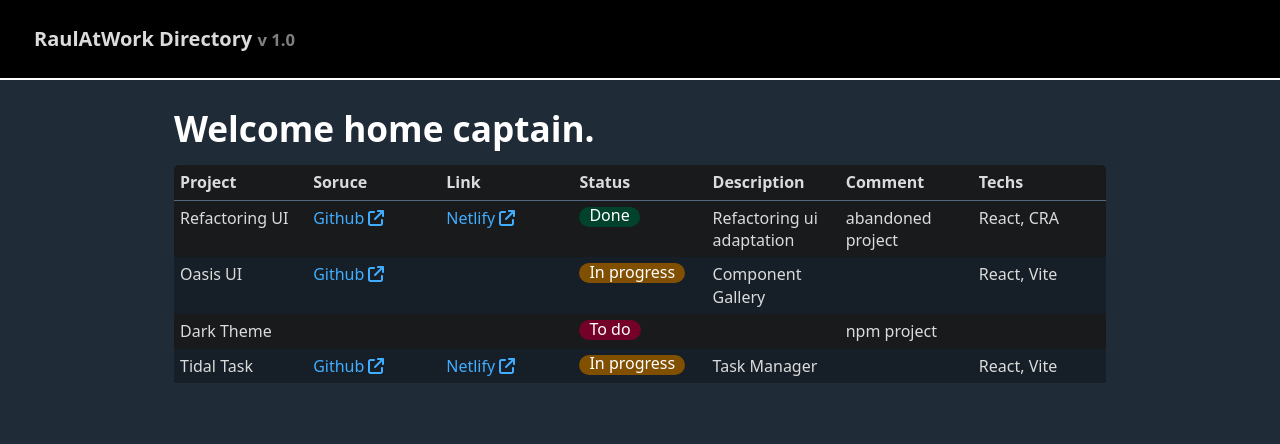
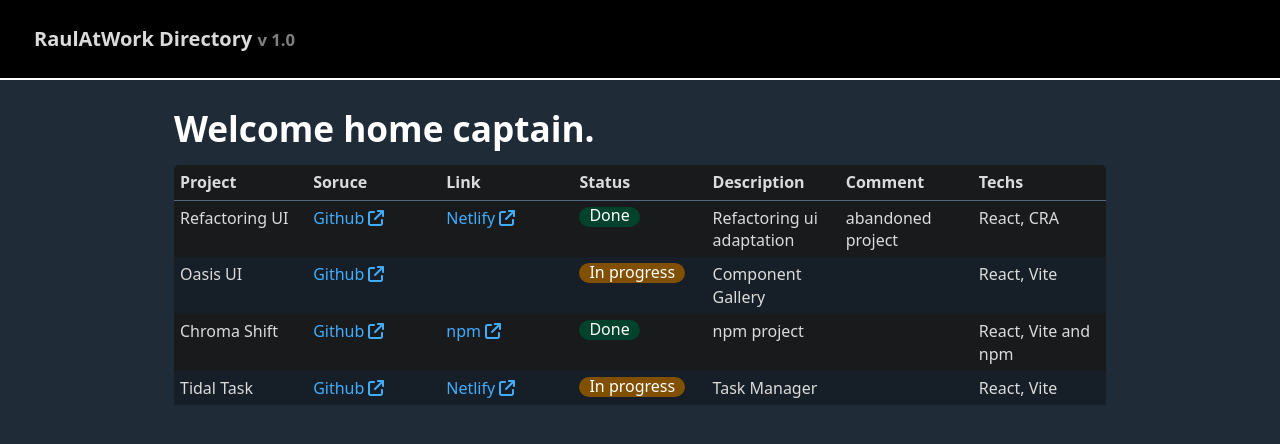
Before and after one commit to RaulAtWork/RaulAtWork-directory, a React (Vite) app: page / in a window 1280 px wide. Shown: the top 444 px of the page. Built offline with nearby package versions, Linux system fonts and the light colour scheme.

Commit message:
added npm chroma shift project

```diff
--- a/src/pages/useProjectData.jsx
+++ b/src/pages/useProjectData.jsx
@@ -38,9 +38,22 @@ const useProjectData = () => {
         techs: "React, Vite",
       },
       {
-        name: "Dark Theme",
-        status: <StatusBadge status={STATUS.TO_DO} />,
-        comment: "npm project",
+        name: "Chroma Shift",
+        status: <StatusBadge status={STATUS.DONE} />,
+        description: "npm project",
+        source: (
+          <ExternalLink
+            link="https://github.com/RaulAtWork/chroma-shift-component"
+            display="Github"
+          />
+        ),
+        link: (
+          <ExternalLink
+            link="https://www.npmjs.com/package/chroma-shift"
+            display="npm"
+          />
+        ),
+        techs: "React, Vite and npm"
       },
       {
         name: "Tidal Task",
@@ -58,8 +71,8 @@ const useProjectData = () => {
             link="https://tidal-task.netlify.app/"
             display="Netlify"
           />
-        )
-      }
+        ),
+      },
     ],
     []
   );
```
